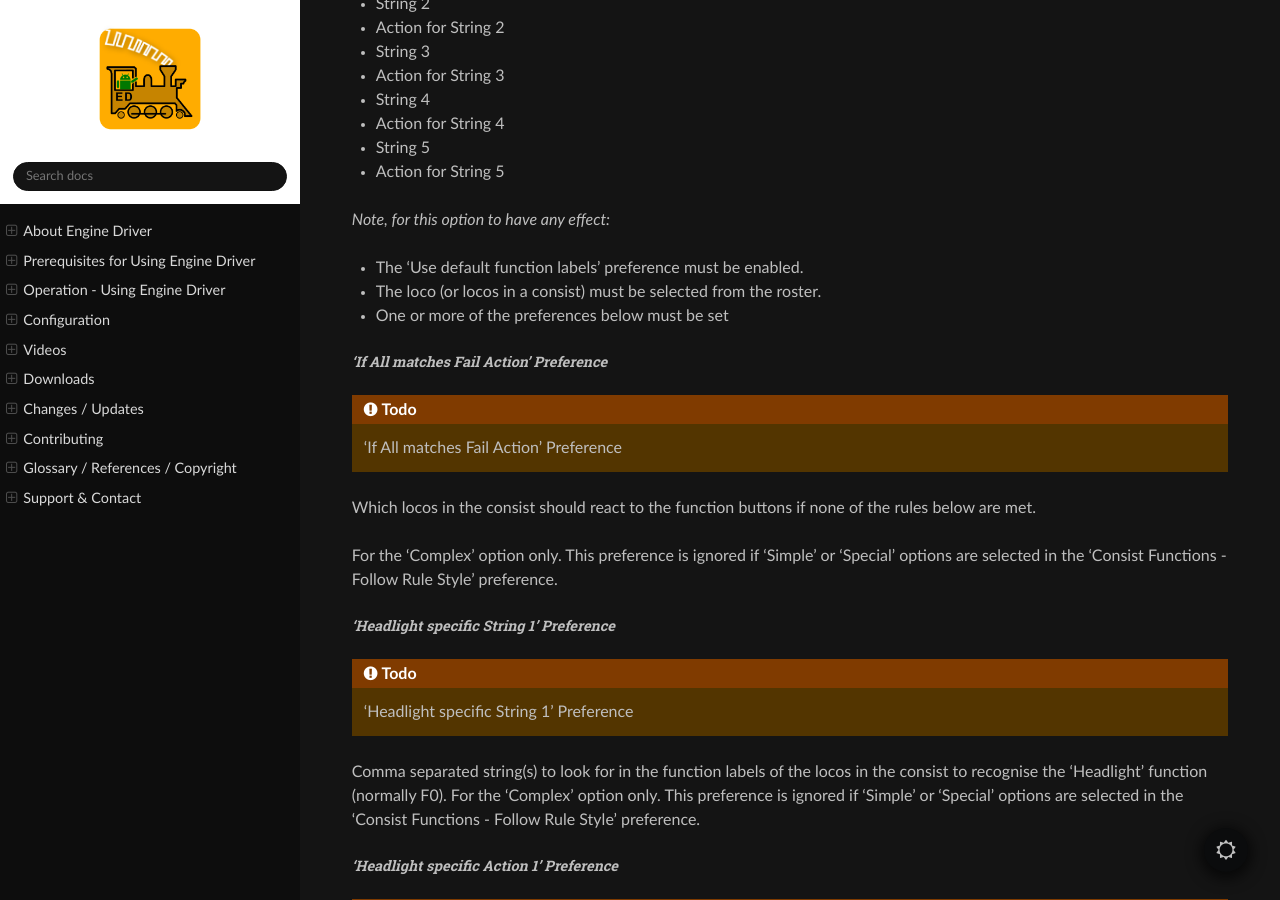
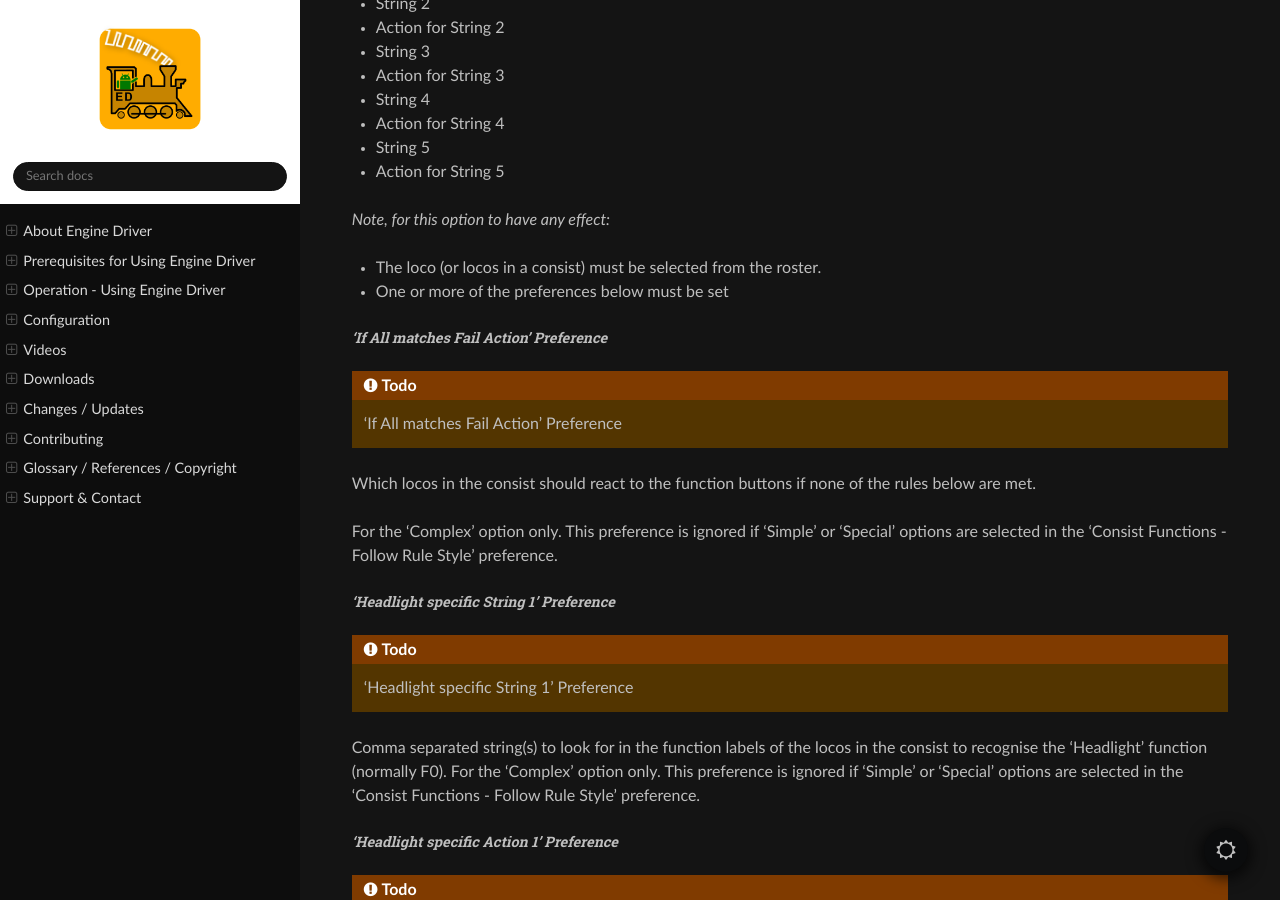
Before and after one commit to flash62au/EngineDriver_Home, a Sphinx documentation site: the page built from docs/operation/consist-follow-functions.rst, in a window 1280 px wide and 900 px high, scrolled down 8396 px. Built offline with Sphinx 7.4.7 and the Read the Docs theme 2.0.0, drawn with Linux system fonts in a browser that asks for light colours; comment, search, counter and statistics services are not loaded.

Commit message:
Update consist-follow-functions.rst

```diff
--- a/docs/operation/consist-follow-functions.rst
+++ b/docs/operation/consist-follow-functions.rst
@@ -334,7 +334,6 @@ These preferences (which are explained below) are only available to edit/change
 
 *Note, for this option to have any effect:*
 
-* The 'Use default function labels' preference must be enabled.
 * The loco (or locos in a consist) must be selected from the roster.
 * One or more of the preferences below must be set
 
```
